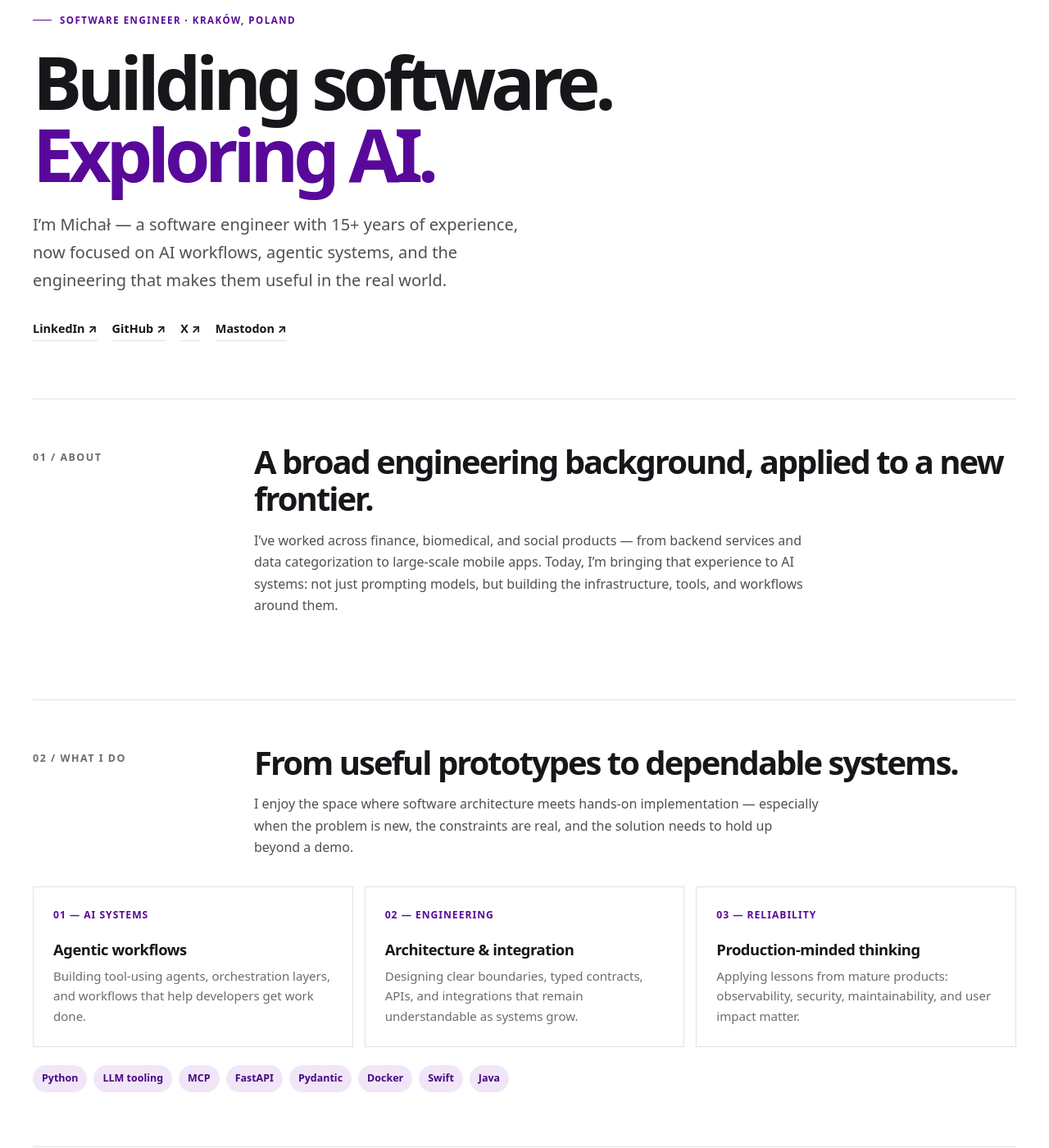
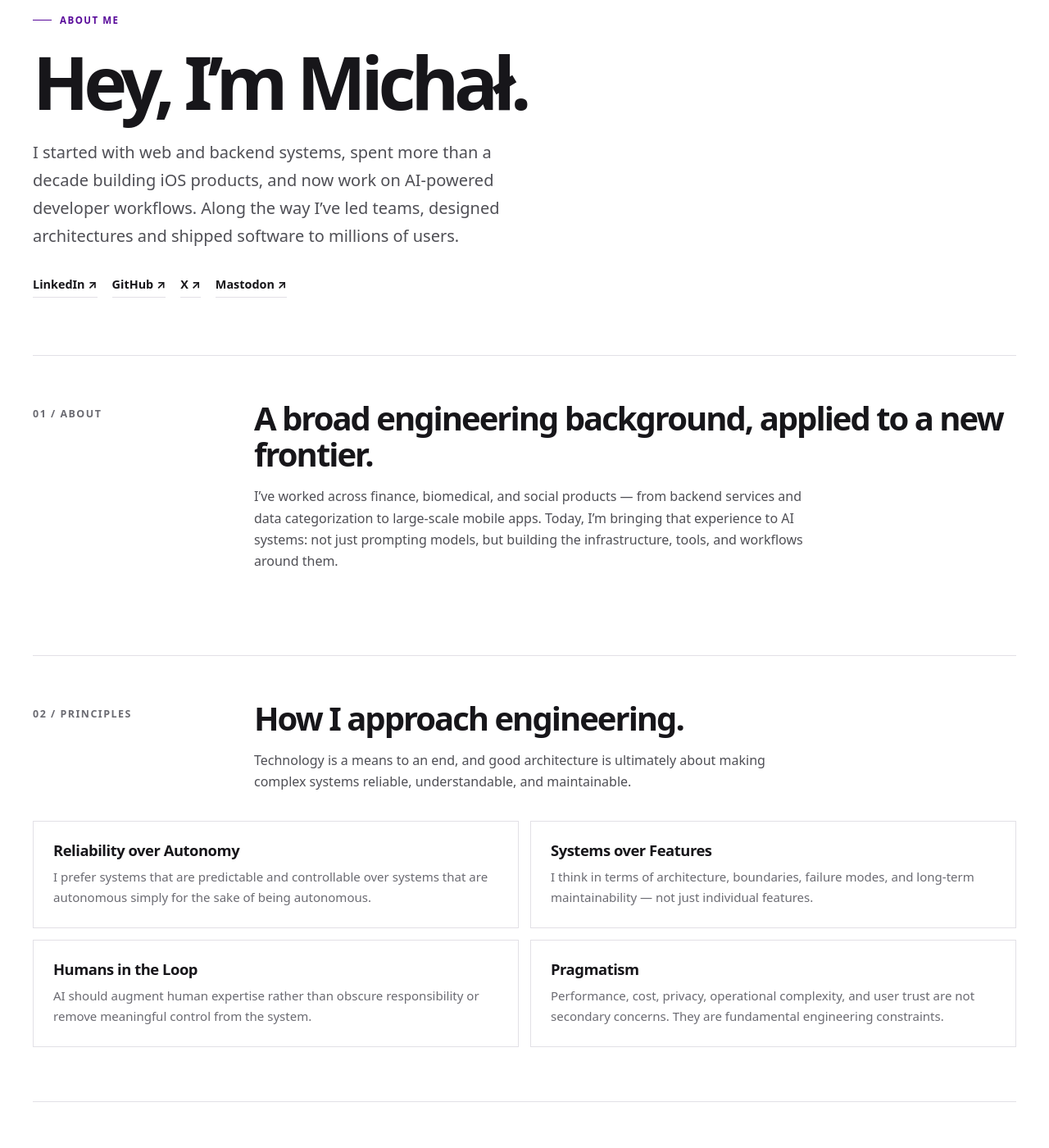
Before and after one commit to michalcichon/michalcichon.github.io, a Jekyll site: the page built from about-me.html, in a window 1280 px wide and 1400 px high, scrolled down 315 px. Shown: the whole window at 82% size. Built offline with Jekyll 4.4.1, drawn with Linux system fonts in a browser that asks for light colours; some of the changed text lies outside the part shown.

Commit message:
new about me page

```diff
--- a/about-me.html
+++ b/about-me.html
@@ -6,14 +6,16 @@ permalink: /about-me/
 ---
 <div class="about">
   <div class="about-hero">
-    <div class="about-eyebrow">Software engineer · Kraków, Poland</div>
-    <h1>Building software.<br><span>Exploring AI.</span></h1>
-    <p class="about-intro">I’m Michał — a software engineer with 15+ years of experience, now focused on AI workflows, agentic systems, and the engineering that makes them useful in the real world.</p>
-    <div class="about-links">
-      <a href="https://linkedin.com/in/michalcichon/" target="_blank" rel="noreferrer">LinkedIn ↗</a>
-      <a href="https://github.com/michalcichon" target="_blank" rel="noreferrer">GitHub ↗</a>
-      <a href="https://x.com/michal_cichon" target="_blank" rel="noreferrer">X ↗</a>
-      <a href="https://mastodon.social/@mcichon" target="_blank" rel="me noreferrer">Mastodon ↗</a>
+    <div>
+      <div class="about-eyebrow">About me</div>
+      <h1>Hey, I’m Michał.</h1>
+      <p class="about-intro">I started with web and backend systems, spent more than a decade building iOS products, and now work on AI-powered developer workflows. Along the way I’ve led teams, designed architectures and shipped software to millions of users.</p>
+      <div class="about-links">
+        <a href="https://linkedin.com/in/michalcichon/" target="_blank" rel="noreferrer">LinkedIn ↗</a>
+        <a href="https://github.com/michalcichon" target="_blank" rel="noreferrer">GitHub ↗</a>
+        <a href="https://x.com/michal_cichon" target="_blank" rel="noreferrer">X ↗</a>
+        <a href="https://mastodon.social/@mcichon" target="_blank" rel="me noreferrer">Mastodon ↗</a>
+      </div>
     </div>
   </div>
 
@@ -27,25 +29,9 @@ permalink: /about-me/
     </div>
   </section>
 
-  <section id="work">
-    <div class="about-head">
-      <div class="about-label">02 / What I do</div>
-      <div>
-        <h2>From useful prototypes to dependable systems.</h2>
-        <p class="about-copy">I enjoy the space where software architecture meets hands-on implementation — especially when the problem is new, the constraints are real, and the solution needs to hold up beyond a demo.</p>
-      </div>
-    </div>
-    <div class="about-cards">
-      <div class="about-card"><div class="about-num">01 — AI SYSTEMS</div><h3>Agentic workflows</h3><p>Building tool-using agents, orchestration layers, and workflows that help developers get work done.</p></div>
-      <div class="about-card"><div class="about-num">02 — ENGINEERING</div><h3>Architecture &amp; integration</h3><p>Designing clear boundaries, typed contracts, APIs, and integrations that remain understandable as systems grow.</p></div>
-      <div class="about-card"><div class="about-num">03 — RELIABILITY</div><h3>Production-minded thinking</h3><p>Applying lessons from mature products: observability, security, maintainability, and user impact matter.</p></div>
-    </div>
-    <div class="about-tags" aria-label="Technologies"><span>Python</span><span>LLM tooling</span><span>MCP</span><span>FastAPI</span><span>Pydantic</span><span>Docker</span><span>Swift</span><span>Java</span></div>
-  </section>
-
   <section id="principles">
     <div class="about-head">
-      <div class="about-label">03 / Principles</div>
+      <div class="about-label">02 / Principles</div>
       <div>
         <h2>How I approach engineering.</h2>
         <p class="about-copy">Technology is a means to an end, and good architecture is ultimately about making complex systems reliable, understandable, and maintainable.</p>
@@ -61,7 +47,7 @@ permalink: /about-me/
 
   <section id="experience">
     <div class="about-head">
-      <div class="about-label">04 / Experience</div>
+      <div class="about-label">03 / Experience</div>
       <div>
         <h2>15+ years of building software across different stacks.</h2>
         <p class="about-copy">A quick view of the path that led me from backend engineering to mobile products and, most recently, AI-enabled development.</p>
@@ -76,7 +62,7 @@ permalink: /about-me/
 
   <section id="projects">
     <div class="about-head">
-      <div class="about-label">05 / Selected work</div>
+      <div class="about-label">04 / Selected work</div>
       <div>
         <h2>Learning by building.</h2>
         <p class="about-copy">I like turning ideas into small, concrete systems — and using projects to explore architecture, developer experience, and emerging tools.</p>
```
